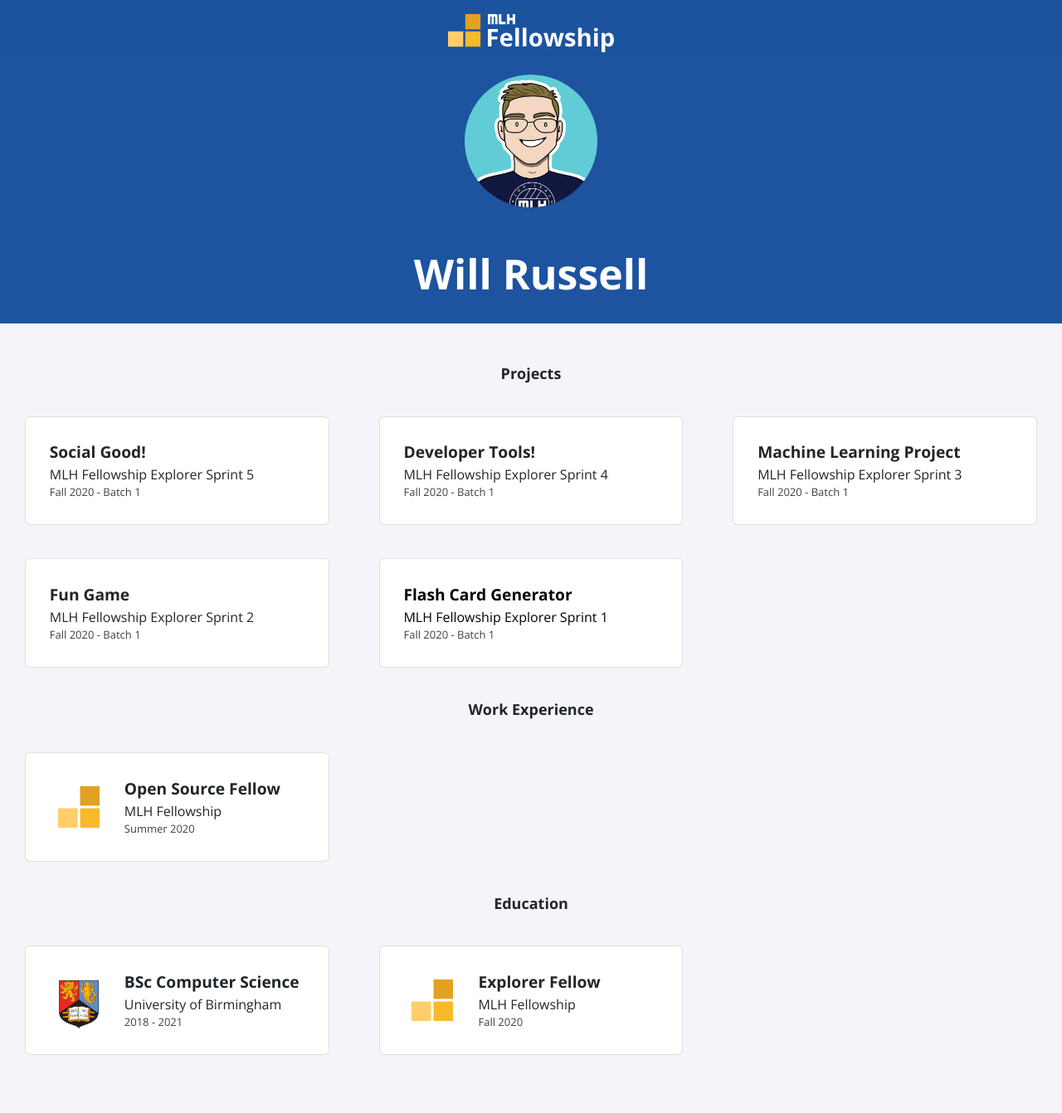
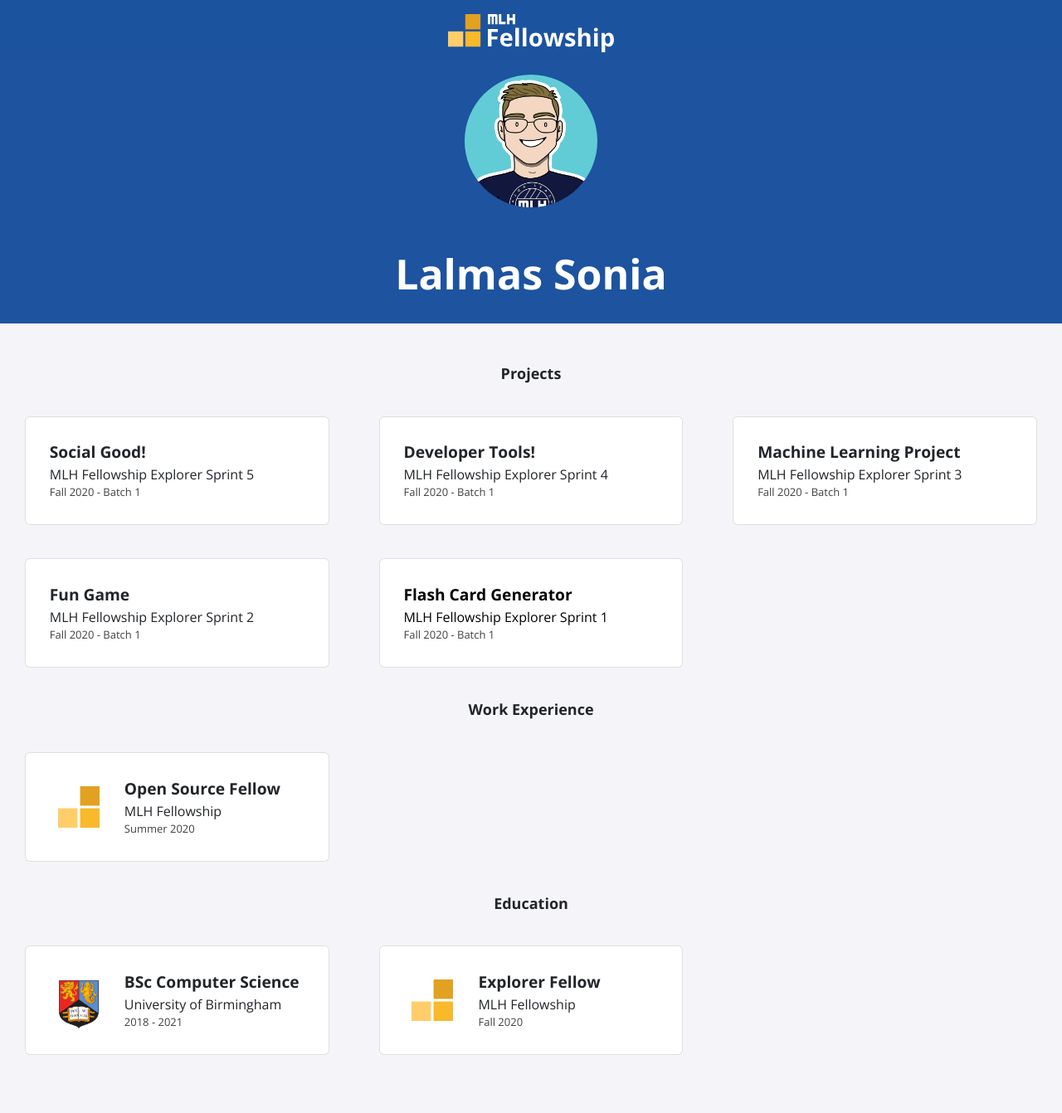
Before and after one commit to sunnysunny07/sunnysunny07.github.io, a Jekyll site: the page built from index.html, in a window 1280 px wide. Shown: the whole page at 83% size. Built offline with Jekyll 4.4.1, drawn with Linux system fonts in a browser that asks for light colours; nearby versions of some CDN libraries; part of the change alters nothing that is shown.

Commit message:
Update _config.yml with our informations

```diff
--- a/_config.yml
+++ b/_config.yml
@@ -1,13 +1,11 @@
-title: "Will Russell"
-email: fellowship@mlh.io
+title: "Lalmas Sonia"
+email: Soniaalalmas07@gmail.com
 description: >- # this means to ignore newlines until "baseurl:"
-  Write an awesome description for your new site here. You can edit this
-  line in _config.yml. It will appear in your document head meta (for
-  Google search results) and in your feed.xml site description.
+  Hi everyone! have a nice day <3
 baseurl: "/"
-url: "/portfolio-template"
-twitter_username: mlhacks
-github_username:  mlh-fellowship
+url: "https://sunnysunny07.github.io/"
+twitter_username: idonthaveone
+github_username:  sunnysunny07
 
 sass:
   sass_dir: _sass
```
